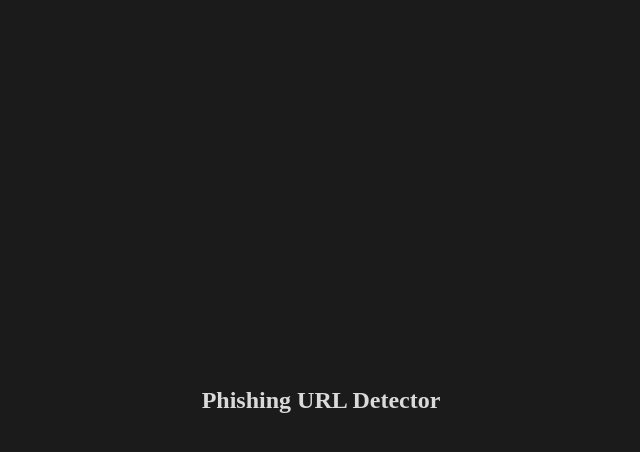
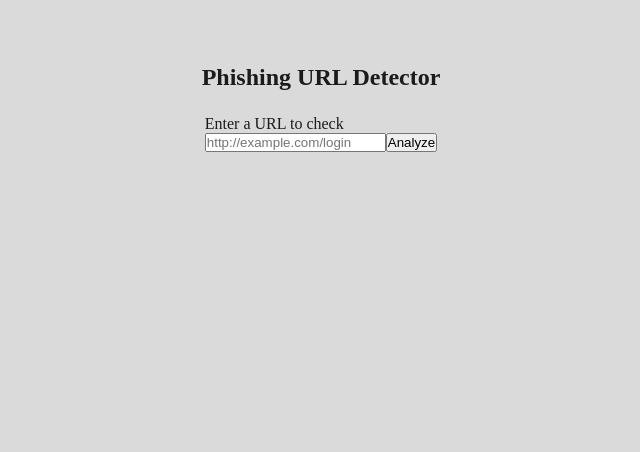
Before and after one commit to wsaronam/phishing-detector, a React app in the folder frontend/: page / in a window 1280 px wide. Shown: the top 452 px of the page, without its empty margins (319-959 px from the left). Built offline with nearby package versions, Linux system fonts and the light colour scheme; the HTML template or start-up script is replaced by a standard one.

Commit message:
updates
- updated frontend for new stuff
- implemented url check to frontend
- updated url form
- added api to communicate with backend

```diff
--- a/frontend/src/App.css
+++ b/frontend/src/App.css
@@ -1,8 +1,10 @@
 .app-container {
   min-height: 100vh;
   display: flex;
+  flex-direction: column;
   align-items: center;
-  justify-content: center;
+  padding-top: 4rem;
+  gap: 1.5rem;
 }
 
 .app-container h1 {
--- a/frontend/src/App.jsx
+++ b/frontend/src/App.jsx
@@ -1,18 +1,52 @@
 import { useState } from 'react'
+import UrlForm from './components/UrlForm.jsx';
+import { analyzeUrl } from './services/api.js';
 import './App.css'
 
 
 
 
 function App() {
+  const [isLoading, setIsLoading] = useState(false);
+  const [result, setResult] = useState(null);
+  const [apiError, setApiError] = useState('');
+
+
+  const handleAnalyze = async (url) => {
+    setIsLoading(true);
+    setApiError('');
+    setResult(null);
+
+    try {
+      const data = await analyzeUrl(url);
+      setResult(data);
+    }
+    catch (err) {
+      setApiError(err)
+    }
+    finally {
+      setIsLoading(false);
+    }
+  };
+
+
   return (
     <div className='app-container'>
       <h1>Phishing URL Detector</h1>
+      <UrlForm onSubmit={handleAnalyze} isLoading={isLoading} />
+
+      {apiError && <p className='api-error'>{apiError}</p>}
+
+      {result && (
+        <pre className='result-debug'>
+          {JSON.stringify(result, null, 2)}
+        </pre>
+      )}
     </div>
-  )
+  );
 }
 
 
 
 
-export default App
+export default App;
--- a/frontend/src/components/UrlForm.jsx
+++ b/frontend/src/components/UrlForm.jsx
@@ -1,4 +1,5 @@
 import {useState} from 'react';
+import './UrlForm.css';
 
 
 
@@ -22,15 +23,22 @@ function UrlForm({ onSubmit, isLoading }) {
 
 
     return (
-        <form classname='url-form' onHandle={handleSubmit}>
+        <form className='url-form' onSubmit={handleSubmit}>
             <label className='url-form_label'>
                 Enter a URL to check
             </label>
             <div className='url-form_row'>
-                <input className='url-form_input'>
-                </input>
-
-                <button className='url-form_button'>
+                <input
+                    id='url-input'
+                    className='url-form_input'
+                    type='text'
+                    placeholder='http://example.com/login'
+                    value={url}
+                    onChange={(e) => setUrl(e.target.value)}
+                    disabled={isLoading}
+                />
+                <button className='url-form_button' type='submit' disabled={isLoading}>
+                    {isLoading? 'Analyzing...' : 'Analyze'}
                 </button>
             </div>
 
--- a/frontend/src/index.css
+++ b/frontend/src/index.css
@@ -6,6 +6,6 @@
 
 body {
   font-family:'Times New Roman', Times, serif;
-  background-color: #1b1b1b;
-  color: #dadada;
+  background-color: #dadada;
+  color: #1b1b1b;
 }
--- /dev/null
+++ b/frontend/src/services/api.js
@@ -0,0 +1,18 @@
+import axios from 'axios';
+
+
+
+
+const API_BASE_URL = 'http://127.0.0.1:8000';
+
+
+const apiClient = axios.create({
+    baseURL: API_BASE_URL,
+    timeout: 10000 // 10 seconds
+})
+
+
+export async function analyzeUrl(url) {
+    const response = await apiClient.post('/api/analyze', { url });
+    return response.data;
+}
```
Also changed, not shown: frontend/src/components/UrlForm.css (added), 1 other file (tests, documents, lock files or other folders).
